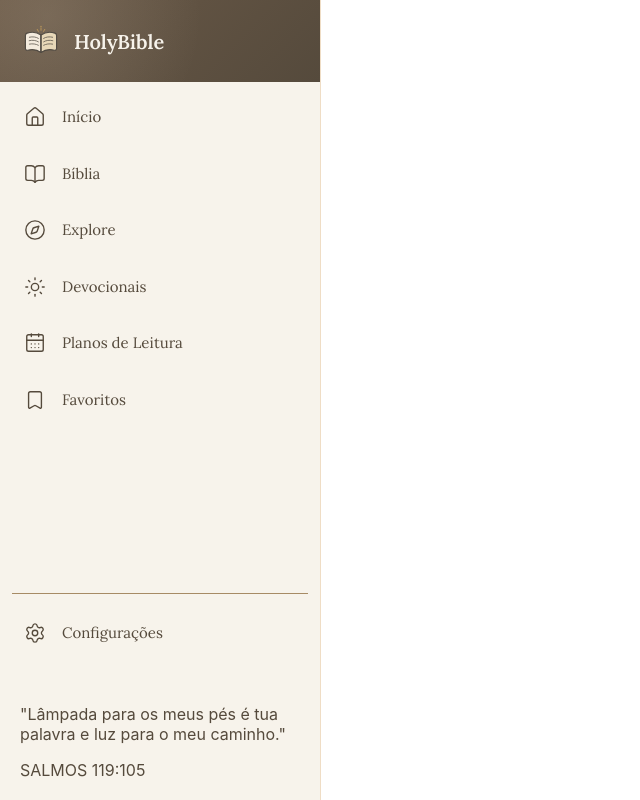
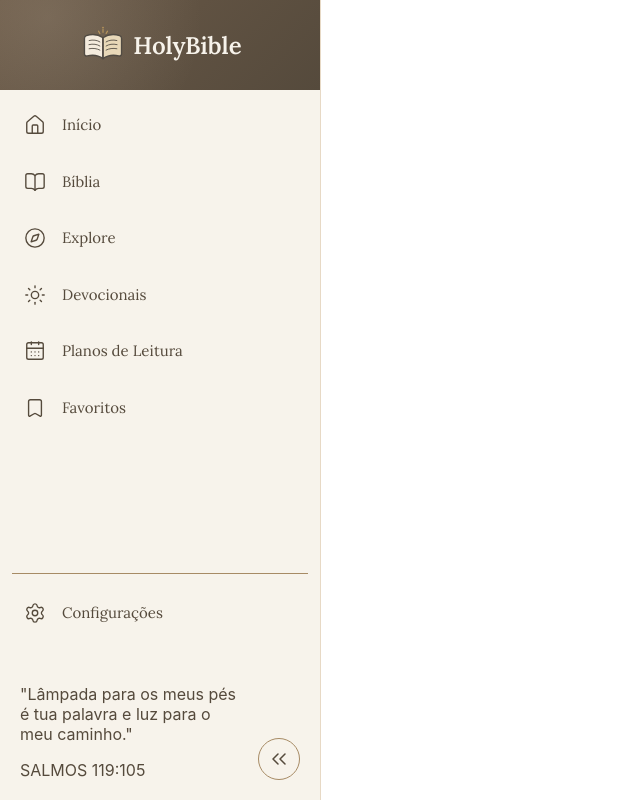
Before and after one commit to BEATRIZ158/HolyBible, a React (Vite) app in the folder src/frontend/: page / in a window 1280 px wide. Shown: the whole page, without its empty margins (0-640 px from the left). Built offline with nearby package versions, Linux system fonts and the light colour scheme.

Commit message:
add(sidebar): added expand/collapse arrow

```diff
--- a/src/frontend/src/components/Sidebar/Sidebar.tsx
+++ b/src/frontend/src/components/Sidebar/Sidebar.tsx
@@ -1,6 +1,6 @@
 import './sidebar.css';
 import Logo from '../../assets/images/icons/holybible-icon.svg';
-import { Home, BookOpen, Compass, Sun, CalendarDays, Bookmark, Settings, type LucideIcon, } from 'lucide-react';
+import { Home, BookOpen, Compass, Sun, CalendarDays, Bookmark, Settings, ChevronsLeft, type LucideIcon, } from 'lucide-react';
 import SidebarItem from './SidebarItem';
 
 interface MenuItem {
@@ -24,8 +24,10 @@ function Sidebar() {
         <aside className="sidebar">
 
             <header className="sidebar-header">
-                <img src={Logo} alt="Logo HolyBible" className="sidebar-logo" />
-                <h1 className="sidebar-title">HolyBible</h1>
+                <div className="sidebar-brand">
+                    <img src={Logo} alt="Logo HolyBible" className="sidebar-logo" />
+                    <h1 className="sidebar-title">HolyBible</h1>
+                </div>
             </header>
 
             <div className="sidebar-content">
@@ -45,11 +47,22 @@ function Sidebar() {
             </div>
 
             <footer className="sidebar-footer">
-                <p>
+                <div className="sidebar-footer-content">
+                    <p>
                     "Lâmpada para os meus pés é tua palavra
                     e luz para o meu caminho."
-                </p>
-                <span>SALMOS 119:105</span>
+                    </p>
+                    <span>SALMOS 119:105</span>
+                </div>
+
+                <button
+                    type="button"
+                    className="sidebar-toggle"
+                    aria-label="Recolher sidebar"
+                    title="Recolher sidebar"
+                >
+                    <ChevronsLeft size={24} strokeWidth={1.5} />
+                </button>
             </footer>
 
         </aside>
--- a/src/frontend/src/components/Sidebar/SidebarItem.css
+++ b/src/frontend/src/components/Sidebar/SidebarItem.css
@@ -17,7 +17,7 @@
 }
 
 .sidebar-item:hover {
-    background-color: var(--color-caramel);
+    background-color: var(--color-sand);
     cursor: pointer;
 }
 
--- a/src/frontend/src/components/Sidebar/sidebar.css
+++ b/src/frontend/src/components/Sidebar/sidebar.css
@@ -18,9 +18,7 @@
     display: flex;
     flex-direction: row;
     align-items: center;
-    justify-content: flex-start;
-    gap: 12px;
-
+    justify-content: center;
     font-family: var(--font-editorial);
     font-size: 20px;
     font-weight: 600;
@@ -41,9 +39,16 @@
         );
 }
 
+.sidebar-brand {
+    display: flex;
+    align-items: center;
+    justify-content: center;
+    gap: 5px;
+}
+
 .sidebar-logo {
-    width: 42px;
-    height: 42px;
+    width: 50px;
+    height: 50px;
     object-fit: contain;
     flex-shrink: 0;
 }
@@ -51,6 +56,7 @@
 .sidebar-title {
     margin: 0;
     font: inherit;
+    font-size: 24px;
 }
 
 /* Navegação */
@@ -91,5 +97,30 @@
 /* Rodapé */
 .sidebar-footer {
     flex-shrink: 0;
+    min-height: 120px;
     padding: 20px;
+
+    display: flex;
+    align-items: flex-end;
+    gap: 16px;
 }
+
+.sidebar-footer-content {
+    flex: 1;
+    min-width: 0;
+}
+
+.sidebar-toggle {
+    display: grid;
+    width: 42px;
+    height: 42px;
+    padding: 0;
+    place-items: center;
+    flex-shrink: 0;
+
+    border: 1px solid var(--color-caramel);
+    border-radius: 50%;
+    background-color: transparent;
+    color: var(--color-deep-brown);
+    cursor: pointer;
+}
--- a/src/frontend/src/index.css
+++ b/src/frontend/src/index.css
@@ -3,7 +3,7 @@
 :root {
     /* Cores */
     --color-ivory: #F7F3EB;
-    --color-sand: #efddc5;
+    --color-sand: #E7D9C5;
     --color-caramel: #A78B65;
     --color-deep-brown: #554a3c;
 
```
